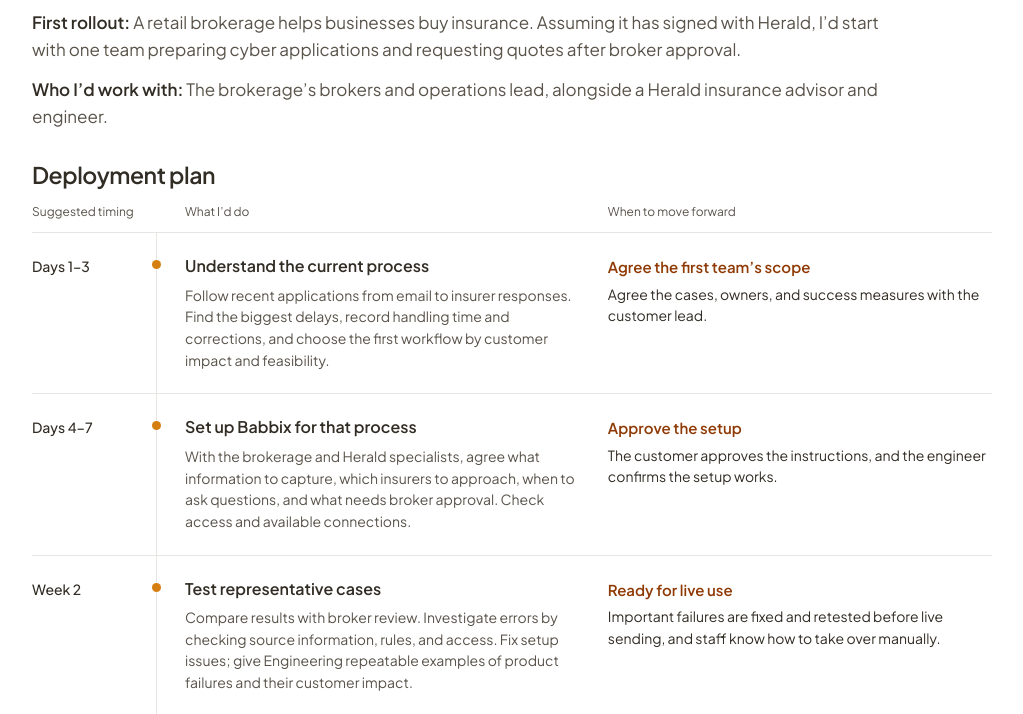
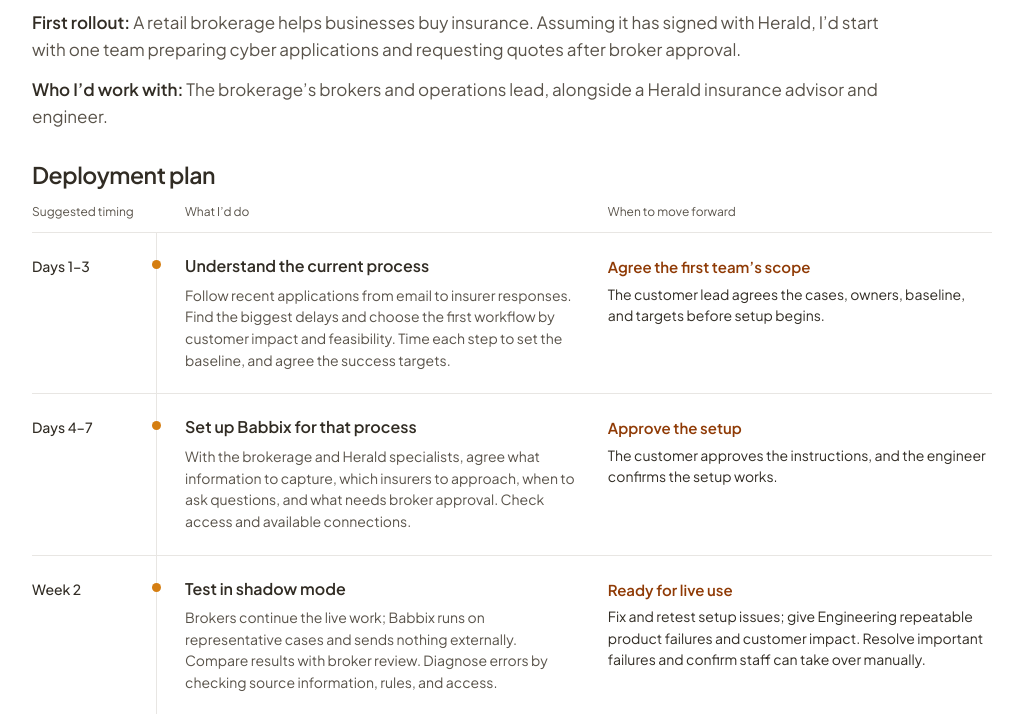
Before and after one commit to Shalaka003/herald-deployment-proposal, a plain HTML site: page index.html in a window 1280 px wide. Shown: the part 235-949 px from the top of the page, without its empty margins (128-1151 px from the left). Drawn offline with Linux system fonts and the light colour scheme.

Commit message:
Make baseline targets and shadow mode explicit

```diff
--- a/index.html
+++ b/index.html
@@ -85,8 +85,8 @@ p{margin:0}
 <ol class="timeline" aria-label="Deployment stages, work, and conditions for moving forward">
 <li class="step">
  <div class="time">Days 1–3</div>
- <div class="event"><h3>Understand the current process</h3><p>Follow recent applications from email to insurer responses. Find the biggest delays, record handling time and corrections, and choose the first workflow by customer impact and feasibility.</p></div>
- <div class="decision"><span class="outcome">Agree the first team’s scope</span><p>Agree the cases, owners, and success measures with the customer lead.</p></div>
+ <div class="event"><h3>Understand the current process</h3><p>Follow recent applications from email to insurer responses. Find the biggest delays and choose the first workflow by customer impact and feasibility. Time each step to set the baseline, and agree the success targets.</p></div>
+ <div class="decision"><span class="outcome">Agree the first team’s scope</span><p>The customer lead agrees the cases, owners, baseline, and targets before setup begins.</p></div>
 </li>
 <li class="step">
  <div class="time">Days 4–7</div>
@@ -95,8 +95,8 @@ p{margin:0}
 </li>
 <li class="step">
  <div class="time">Week 2</div>
- <div class="event"><h3>Test representative cases</h3><p>Compare results with broker review. Investigate errors by checking source information, rules, and access. Fix setup issues; give Engineering repeatable examples of product failures and their customer impact.</p></div>
- <div class="decision"><span class="outcome">Ready for live use</span><p>Important failures are fixed and retested before live sending, and staff know how to take over manually.</p></div>
+ <div class="event"><h3>Test in shadow mode</h3><p>Brokers continue the live work; Babbix runs on representative cases and sends nothing externally. Compare results with broker review. Diagnose errors by checking source information, rules, and access.</p></div>
+ <div class="decision"><span class="outcome">Ready for live use</span><p>Fix and retest setup issues; give Engineering repeatable product failures and customer impact. Resolve important failures and confirm staff can take over manually.</p></div>
 </li>
 <li class="step">
  <div class="time">Week 3</div>
```
